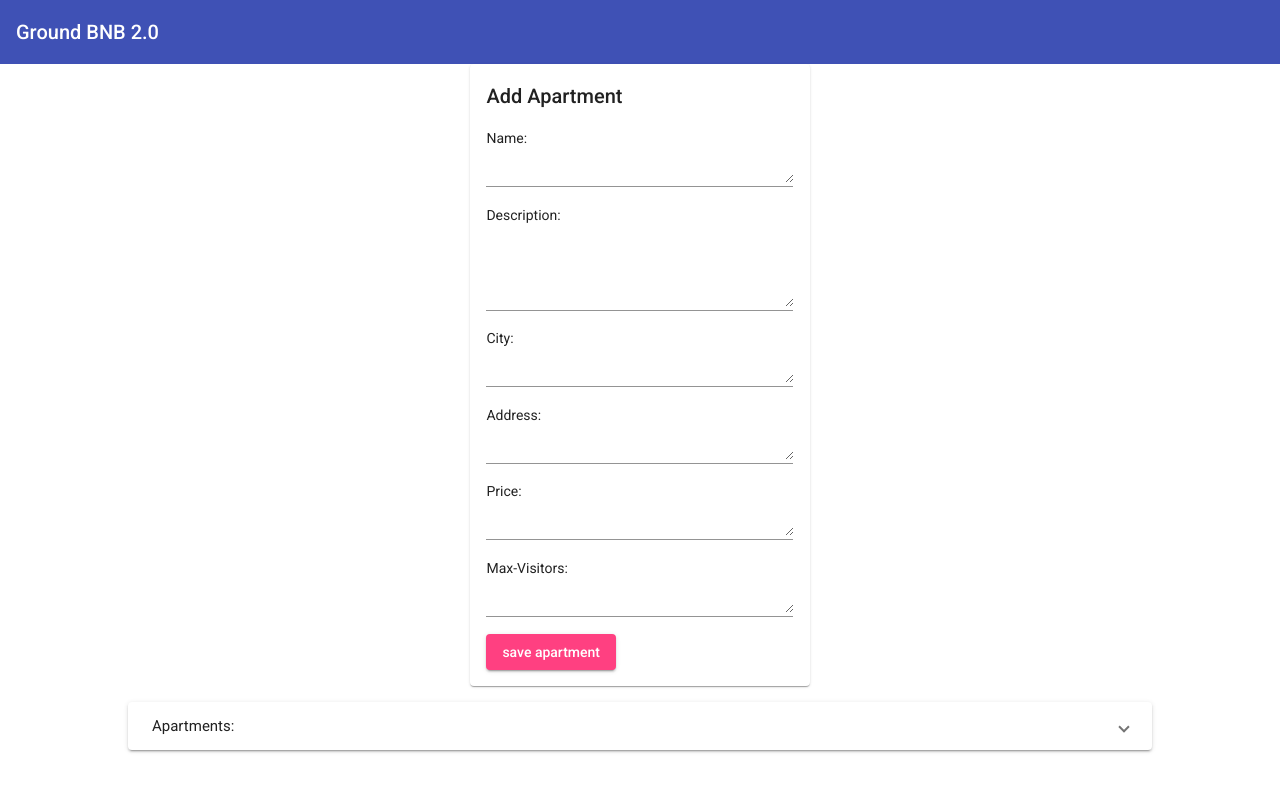
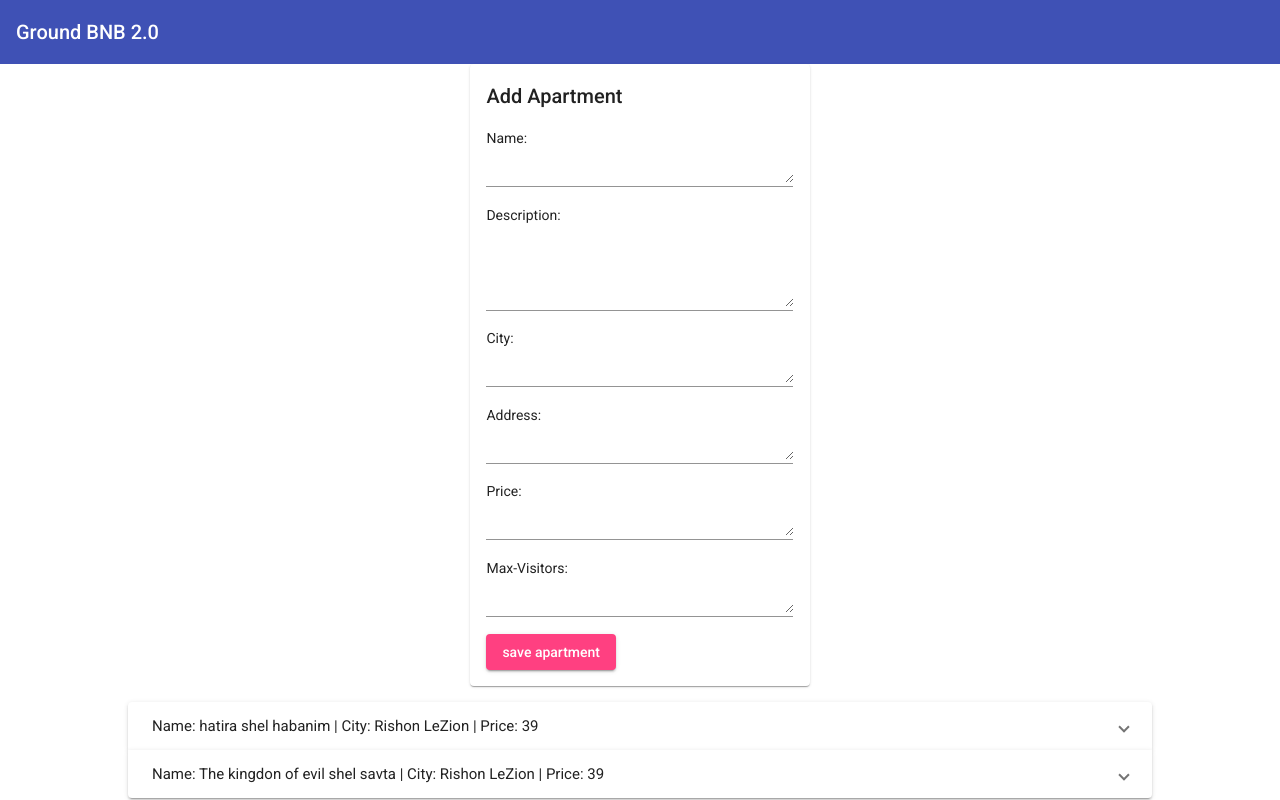
Before and after one commit to omerk11/GroundBNB2.0, an Angular app: page / in a window 1280 px wide. Built offline with nearby package versions, Linux system fonts and the light colour scheme.

Commit message:
ap-list displays aps

```diff
--- a/src/app/apartments/apartment-list/apartment-list.component.html
+++ b/src/app/apartments/apartment-list/apartment-list.component.html
@@ -1,10 +1,12 @@
-<mat-accordion>
-    <mat-expansion-panel>
+<mat-accordion multi="true">
+    <mat-expansion-panel *ngFor="let ap of apartments">
         <mat-expansion-panel-header>
-            Apartments:
+            Name: {{ap.name}} | City: {{ap.city}} | Price: {{ap.price}}
         </mat-expansion-panel-header>
         <p>
-            I AM A APARTMENT INAHAL ABUK
+            Description: {{ap.description}}<br>
+            Address: {{ap.address}}<br>
+            Max-Visitors: {{ap.maxvisitors}}<br>
         </p>
     </mat-expansion-panel>
 </mat-accordion>
--- a/src/app/apartments/apartment-list/apartment-list.component.ts
+++ b/src/app/apartments/apartment-list/apartment-list.component.ts
@@ -7,5 +7,22 @@ import { Component, OnInit } from '@angular/core';
 })
 export class ApartmentListComponent
 {
-
+  apartments = [
+    {
+      name:"hatira shel habanim",
+      description:"hatira of lord abba",
+      city:"Rishon LeZion",
+      address:"Harashba 10",
+      price:"39",
+      maxvisitors:"2"
+    },
+    {
+      name:"The kingdon of evil shel savta",
+      description:"mi maspik amitz laharog et savato shelo",
+      city:"Rishon LeZion",
+      address:"HaNagid 9",
+      price:"39",
+      maxvisitors:"2"
+    }
+  ]
 }
```
